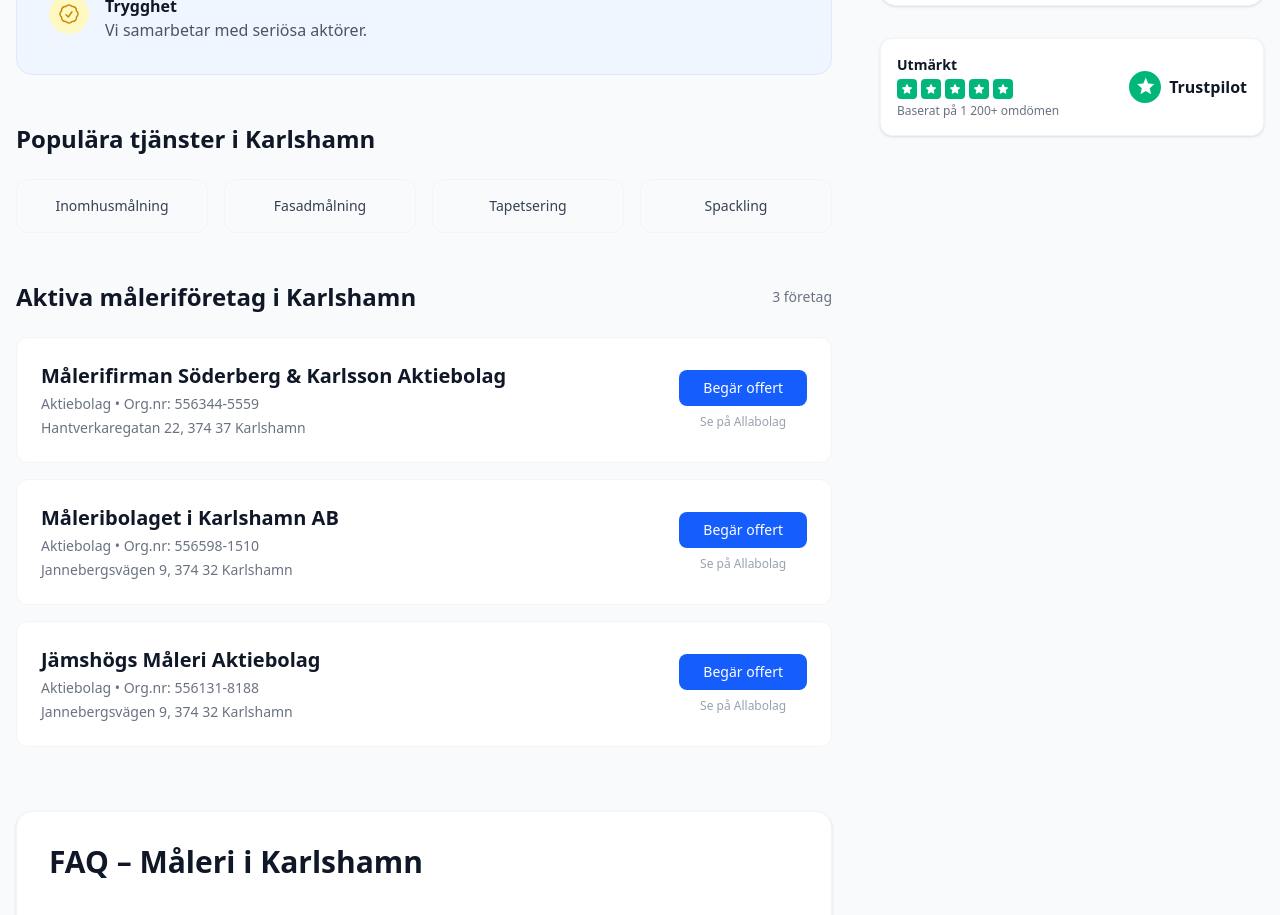
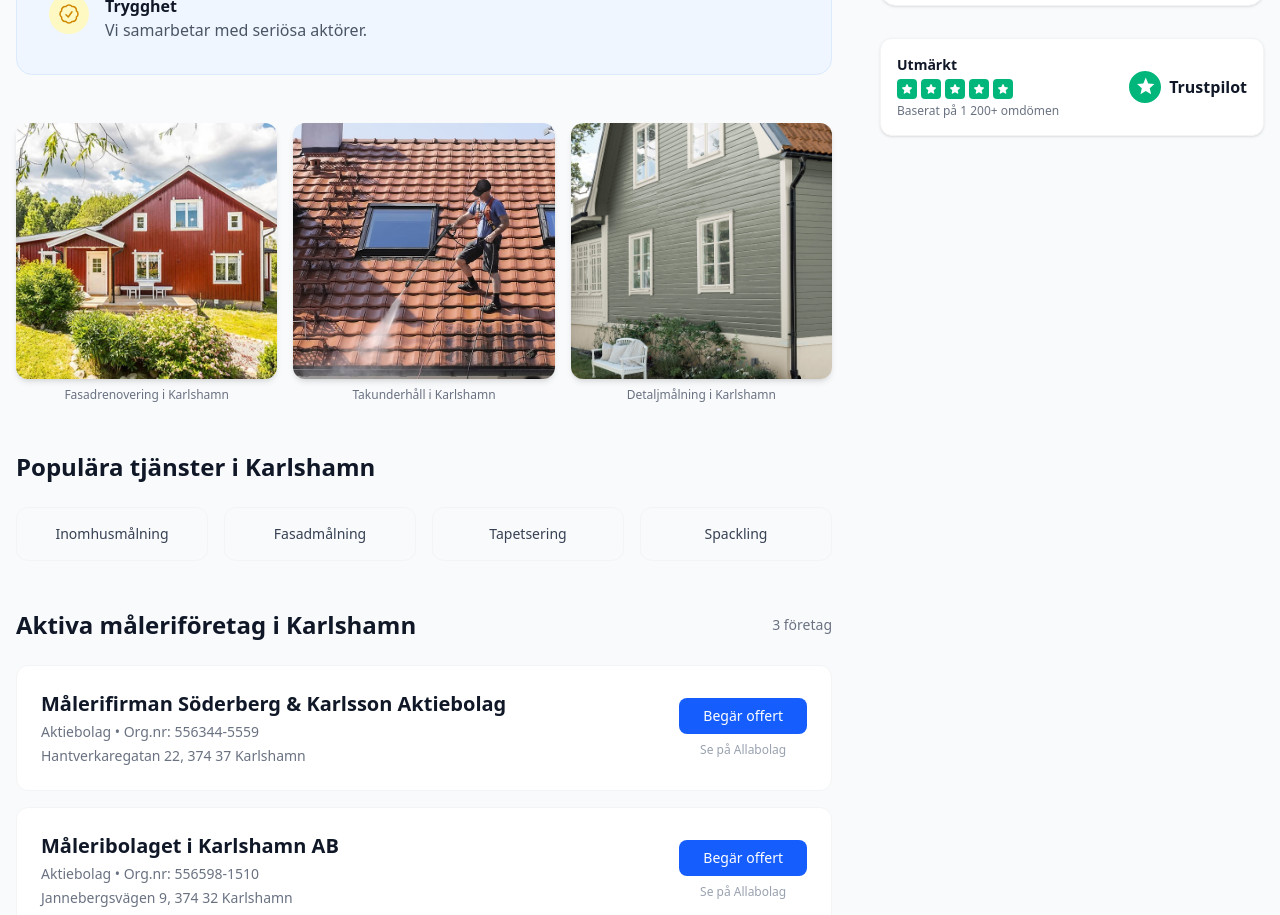
Before and after one commit to Jacobhaf/malarnas-se, a Next.js app: page /malerifirma/blekinge-lan/karlshamn in a window 1280 px wide. Shown: the part 1440-2355 px from the top of the page. Built offline with nearby package versions, Linux system fonts and the light colour scheme; no server answers.

Commit message:
feat: add additional info field to quote form and localize image captions

```diff
--- a/src/app/malerifirma/[lan]/[kommun]/page.tsx
+++ b/src/app/malerifirma/[lan]/[kommun]/page.tsx
@@ -201,6 +201,40 @@ export default async function MunicipalityPage({ params }: { params: Promise<{ l
                             </ul>
                         </section>
 
+                        {/* Images - Facade */}
+                        <section className="grid md:grid-cols-3 gap-4 mb-12">
+                            <figure className="md:col-span-1">
+                                <Image
+                                    src="/images/lan/exterior-red-house.jpg"
+                                    alt={`Fasadmålning av trähus i ${cityName}`}
+                                    width={400}
+                                    height={500}
+                                    className="rounded-xl shadow-md w-full h-48 md:h-64 object-cover hover:scale-[1.02] transition-transform duration-300"
+                                />
+                                <figcaption className="text-xs text-gray-500 mt-2 text-center">Fasadrenovering i {cityName}</figcaption>
+                            </figure>
+                            <figure className="md:col-span-1">
+                                <Image
+                                    src="/images/lan/roof-maintenance.jpg"
+                                    alt={`Takmålning och underhåll i ${cityName}`}
+                                    width={400}
+                                    height={500}
+                                    className="rounded-xl shadow-md w-full h-48 md:h-64 object-cover hover:scale-[1.02] transition-transform duration-300"
+                                />
+                                <figcaption className="text-xs text-gray-500 mt-2 text-center">Takunderhåll i {cityName}</figcaption>
+                            </figure>
+                            <figure className="md:col-span-1">
+                                <Image
+                                    src="/images/lan/exterior-green-house.jpg"
+                                    alt={`Målade fönster och fasad i ${cityName}`}
+                                    width={400}
+                                    height={500}
+                                    className="rounded-xl shadow-md w-full h-48 md:h-64 object-cover hover:scale-[1.02] transition-transform duration-300"
+                                />
+                                <figcaption className="text-xs text-gray-500 mt-2 text-center">Detaljmålning i {cityName}</figcaption>
+                            </figure>
+                        </section>
+
                         <div className="mb-12">
                             <h2 className="text-2xl font-bold text-gray-900 mb-6">Populära tjänster i {cityName}</h2>
                             <div className="grid grid-cols-2 md:grid-cols-4 gap-4">
--- a/src/app/malerifirma/[lan]/page.tsx
+++ b/src/app/malerifirma/[lan]/page.tsx
@@ -213,7 +213,7 @@ export default async function CountyPage({ params }: Props) {
                                     height={500}
                                     className="rounded-xl shadow-md w-full h-48 md:h-64 object-cover hover:scale-[1.02] transition-transform duration-300"
                                 />
-                                <figcaption className="text-xs text-gray-500 mt-2 text-center">Fasadrenovering</figcaption>
+                                <figcaption className="text-xs text-gray-500 mt-2 text-center">Fasadrenovering i {county.name}</figcaption>
                             </figure>
                             <figure className="md:col-span-1">
                                 <Image
@@ -223,7 +223,7 @@ export default async function CountyPage({ params }: Props) {
                                     height={500}
                                     className="rounded-xl shadow-md w-full h-48 md:h-64 object-cover hover:scale-[1.02] transition-transform duration-300"
                                 />
-                                <figcaption className="text-xs text-gray-500 mt-2 text-center">Takunderhåll</figcaption>
+                                <figcaption className="text-xs text-gray-500 mt-2 text-center">Takunderhåll i {county.name}</figcaption>
                             </figure>
                             <figure className="md:col-span-1">
                                 <Image
@@ -233,7 +233,7 @@ export default async function CountyPage({ params }: Props) {
                                     height={500}
                                     className="rounded-xl shadow-md w-full h-48 md:h-64 object-cover hover:scale-[1.02] transition-transform duration-300"
                                 />
-                                <figcaption className="text-xs text-gray-500 mt-2 text-center">Detaljmålning</figcaption>
+                                <figcaption className="text-xs text-gray-500 mt-2 text-center">Detaljmålning i {county.name}</figcaption>
                             </figure>
                         </section>
 
--- a/src/components/QuoteModal.tsx
+++ b/src/components/QuoteModal.tsx
@@ -34,7 +34,8 @@ export default function QuoteModal({ isOpen, onClose }: QuoteModalProps) {
         zip: "",
         city: "",
         phone: "",
-        email: ""
+        email: "",
+        message: ""
     });
 
     const services = [
@@ -188,8 +189,8 @@ export default function QuoteModal({ isOpen, onClose }: QuoteModalProps) {
                                                             type="button"
                                                             onClick={() => handleServiceSelect(service.id)}
                                                             className={`flex items-center gap-3 p-4 rounded-xl border text-left transition-all ${isSelected
-                                                                    ? "border-blue-600 bg-blue-50 text-blue-600 ring-1 ring-blue-600"
-                                                                    : "border-gray-200 hover:border-gray-300 hover:bg-gray-50 text-gray-700"
+                                                                ? "border-blue-600 bg-blue-50 text-blue-600 ring-1 ring-blue-600"
+                                                                : "border-gray-200 hover:border-gray-300 hover:bg-gray-50 text-gray-700"
                                                                 }`}
                                                         >
                                                             <Icon size={20} strokeWidth={1.5} className={isSelected ? "text-blue-600" : "text-gray-500"} />
@@ -299,6 +300,19 @@ export default function QuoteModal({ isOpen, onClose }: QuoteModalProps) {
                                                     </div>
                                                 </div>
                                             </div>
+
+                                            <div>
+                                                <label className="block text-sm font-semibold text-gray-700 mb-1.5">
+                                                    Övrig information (frivilligt)
+                                                </label>
+                                                <textarea
+                                                    name="message"
+                                                    className="w-full px-4 py-3 rounded-xl border border-gray-300 focus:ring-2 focus:ring-blue-600 focus:border-blue-600 outline-none transition-all bg-gray-50/50 h-24 resize-none"
+                                                    placeholder="Beskriv ditt projekt mer detaljerat..."
+                                                    value={formData.message}
+                                                    onChange={(e: any) => handleInputChange(e)}
+                                                ></textarea>
+                                            </div>
                                         </div>
 
                                         <button
```
